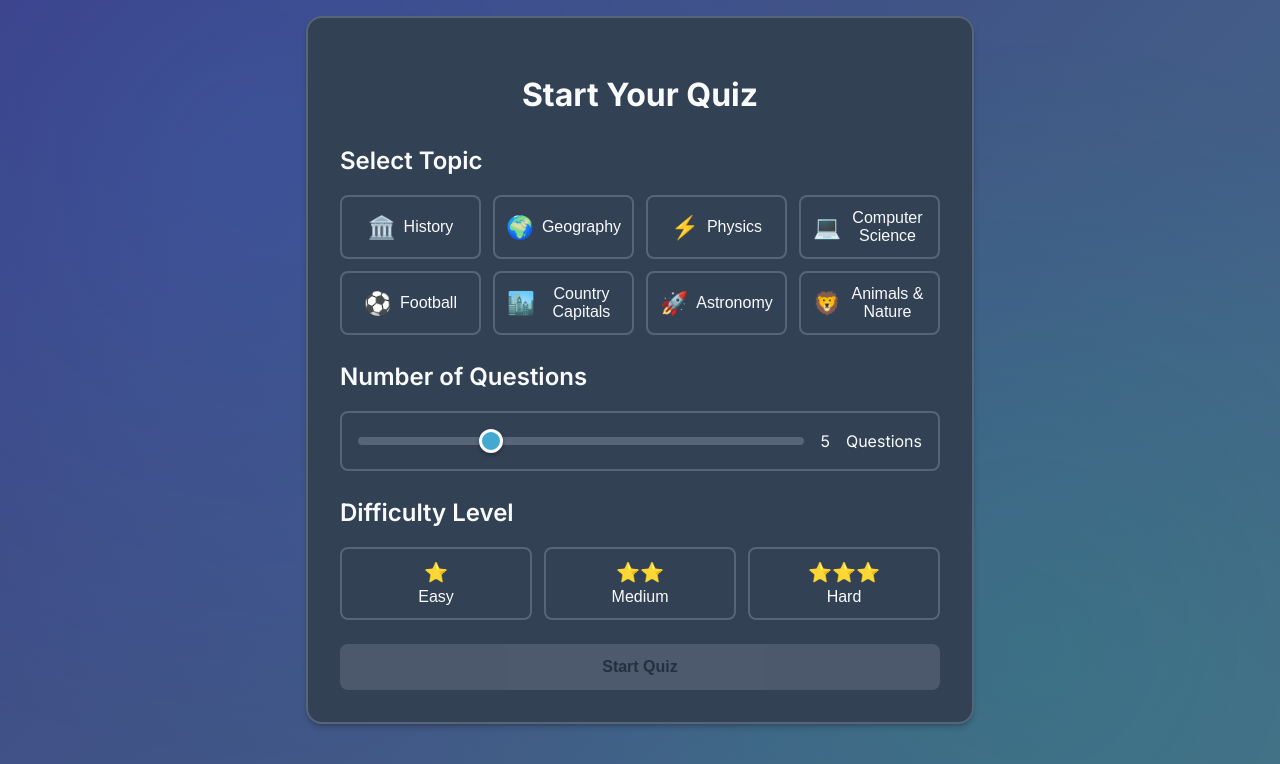
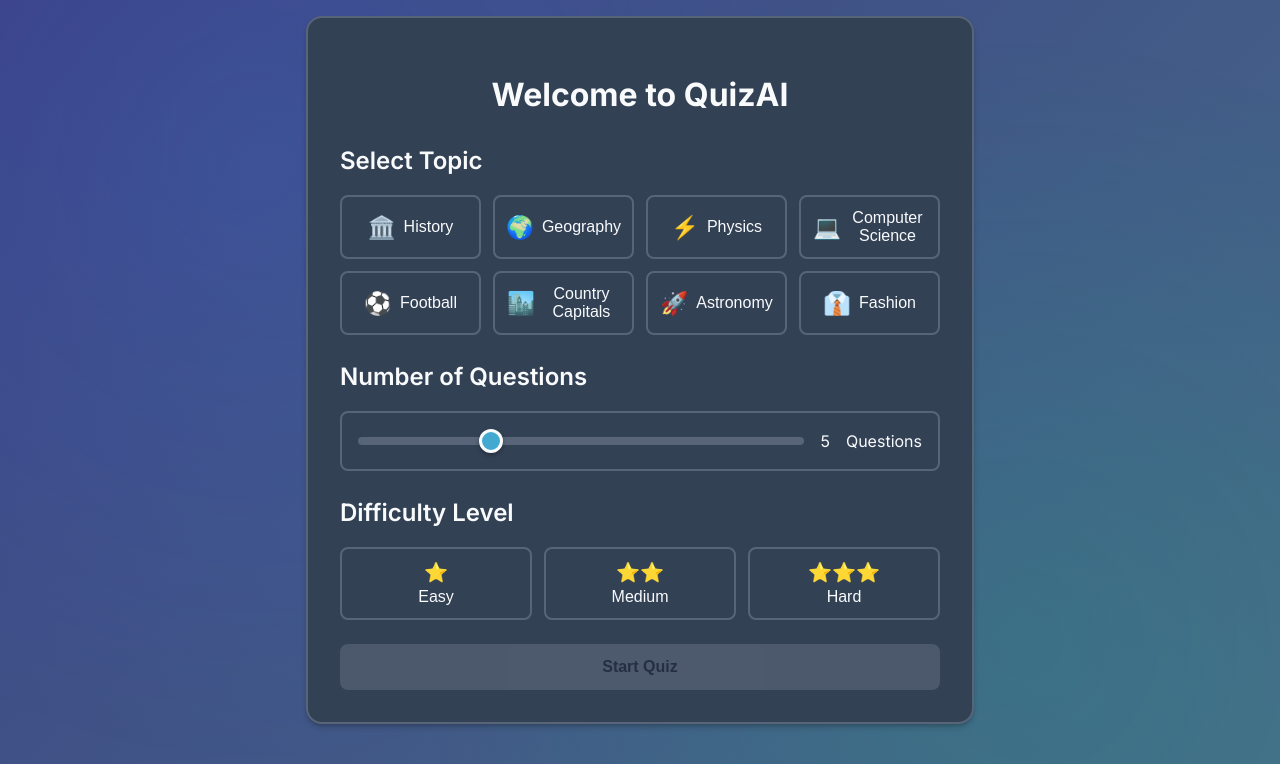
Before and after one commit to AmeerTabri/OllamaProject, a Flask app: page / in a window 1280 px wide. Shown: the top 764 px of the page. Run offline with Flask 3, Linux system fonts and the light colour scheme.

Commit message:
finished UI, i think 😬

```diff
--- a/main.py
+++ b/main.py
@@ -41,17 +41,17 @@ def index():
 
 @app.route("/quiz", methods=["POST"])
 def get_quiz():
-    data = request.get_json()
-    topic = data.get("topic")
-    difficulty = data.get("difficulty")
-    count = int(data.get("count", 5))
+    # data = request.get_json()
+    # topic = data.get("topic")
+    # difficulty = data.get("difficulty")
+    # count = int(data.get("count", 5))
 
-    global quiz_index
-    quiz = quizzes[quiz_index]
-    quiz_index = (quiz_index + 1) % len(quizzes)
-    return jsonify(quiz)
+    # global quiz_index
+    # quiz = quizzes[quiz_index]
+    # quiz_index = (quiz_index + 1) % len(quizzes)
+    # return jsonify(quiz)
 
-    raw = generate_quiz(topic=topic)
+    raw = generate_quiz(topic="soccer")
     parsed = parse_quiz_response(raw)
     return jsonify(parsed)
 
--- a/static/script.js
+++ b/static/script.js
@@ -85,7 +85,7 @@ startButton.addEventListener('click', () => {
 
 async function fetchQuestion() {
   try {
-    const response = await fetch('http://54.68.11.94:8000/quiz', {
+    const response = await fetch('http://localhost:8000/quiz', {
       method: 'POST',
       headers: { 'Content-Type': 'application/json' },
       body: JSON.stringify({
--- a/templates/index.html
+++ b/templates/index.html
@@ -9,7 +9,7 @@
 <body>
   <!-- Quiz Setup Section -->
   <div id="quiz-setup" class="quiz-setup-box">
-    <h1>Start Your Quiz</h1>
+    <h1>Welcome to QuizAI</h1>
 
     <div class="setup-section">
       <h2>Select Topic</h2>
@@ -43,8 +43,8 @@
           <span class="topic-text">Astronomy</span>
         </button>
         <button class="topic-btn" data-topic="animals">
-          <span class="topic-icon">🦁</span>
-          <span class="topic-text">Animals & Nature</span>
+          <span class="topic-icon">👔</span>
+          <span class="topic-text">Fashion</span>
         </button>
       </div>
     </div>
```
